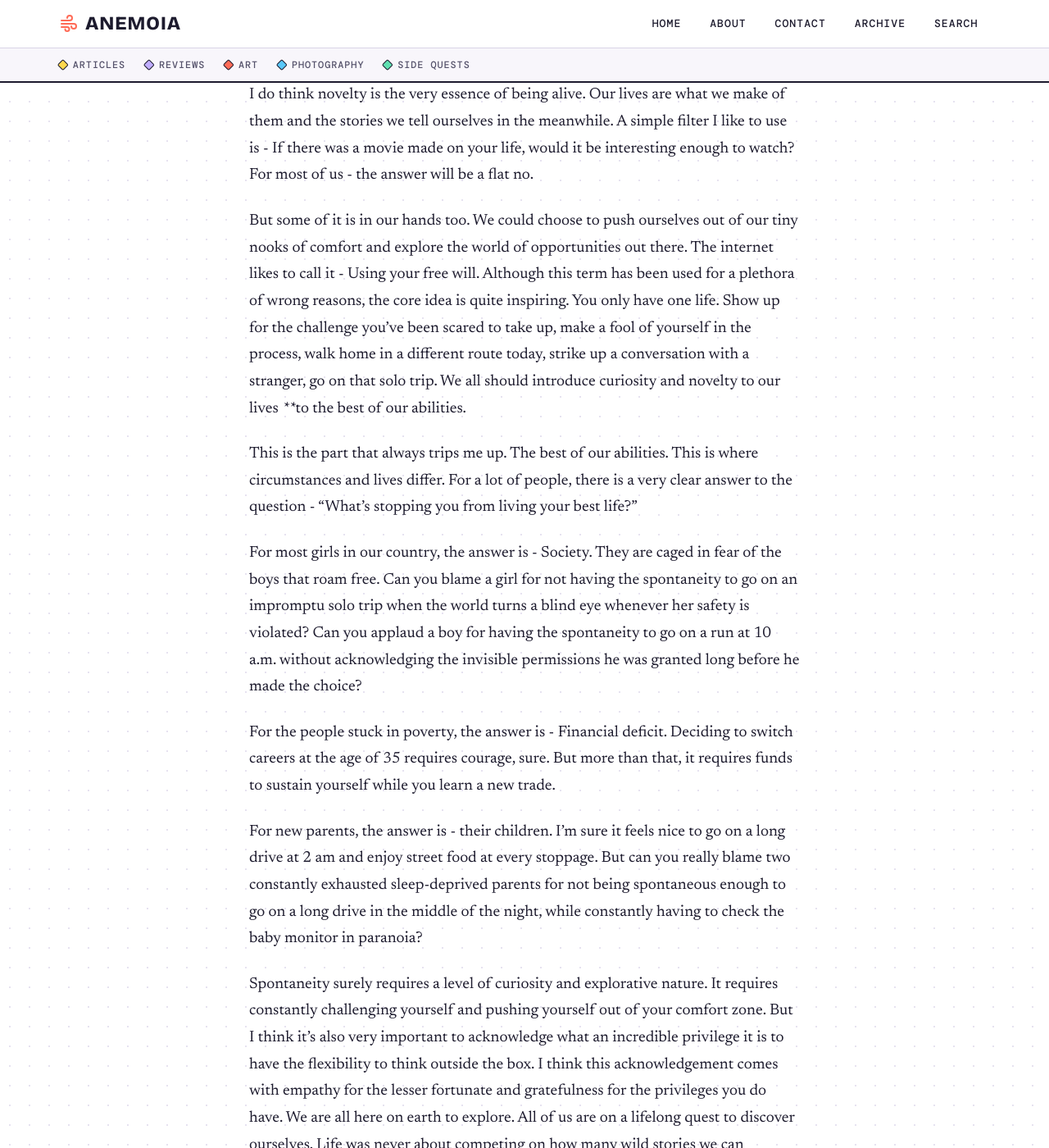
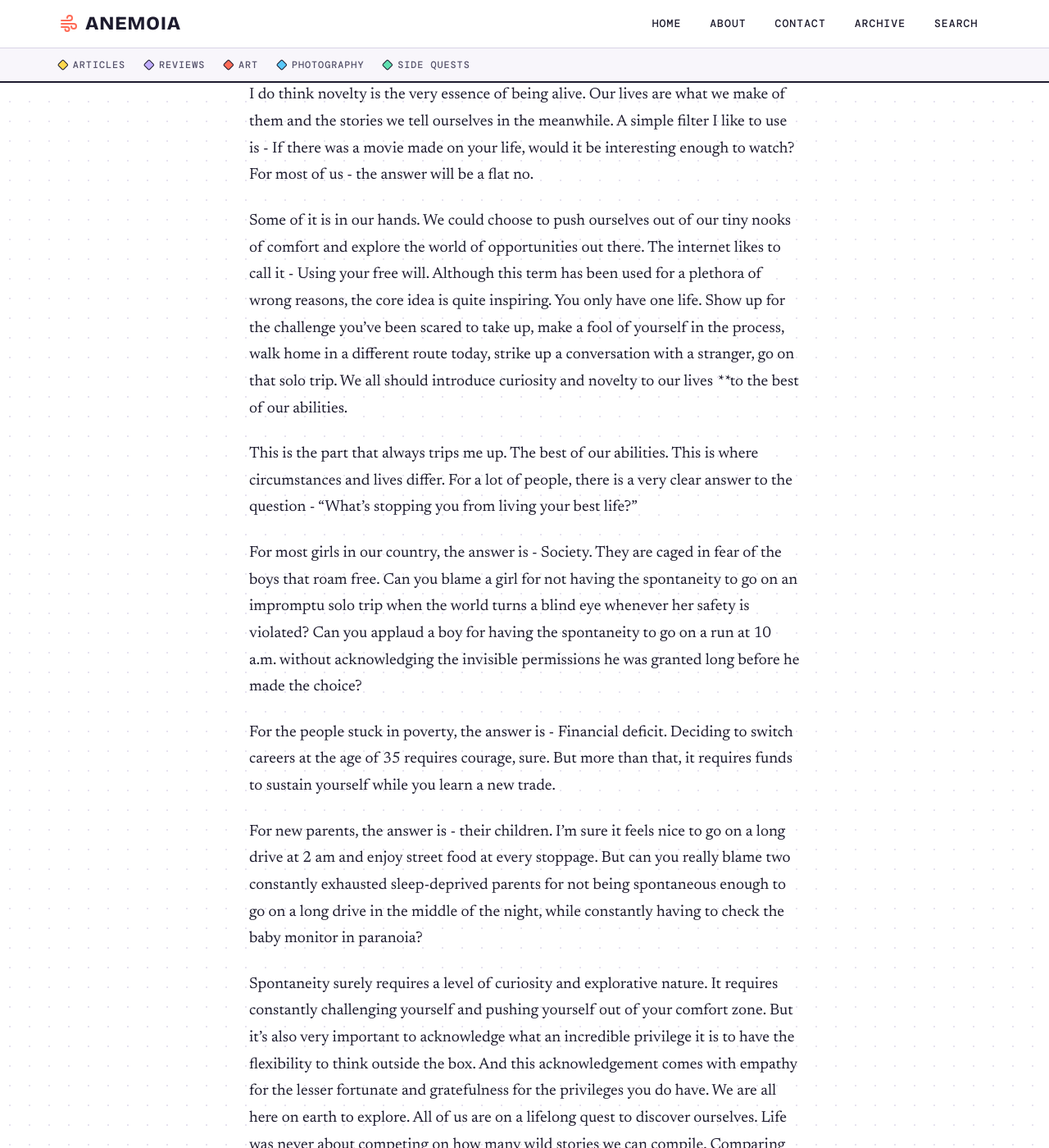
Before and after one commit to TanzilaTabassum/anemoia, a Jekyll site: the page built from _writing/the-privilege-of-spontaneity.md, in a window 1280 px wide and 1400 px high, scrolled down 2096 px. Shown: the whole window at 82% size. Built offline with Jekyll 4.4.1, drawn with Linux system fonts in a browser that asks for light colours; some of the changed text lies outside the part shown.

Commit message:
Update _writing/the-privilege-of-spontaneity.md (via Pages CMS)

```diff
--- a/_writing/the-privilege-of-spontaneity.md
+++ b/_writing/the-privilege-of-spontaneity.md
@@ -9,13 +9,13 @@
 ---
 We applaud spontaneity quite a lot. We seem to idolize the people that move through life with no care in the world. The kind of people that are up for anything - If you call them up at 2:00 a.m. and ask if they wanna roam around the city, you can be sure their answer will always be - Hell yes. The kind of people that decide where they wanna go at the station. The ones that leave home in a whim to go on a month long solo trip. The ones that put no more than 2 minutes of thought into deciding to color their hair blue. They seem to light up rooms, become the center of every party they attend. And rightfully so. They have the best stories - of failure, of regret, of adrenaline rush, of euphoria.
 
-After all, isn't that the point of life? To live life to the fullest, to live every day as if it was the last?
+After all, isn't that the point of life? To live to the fullest, to live every day as if it was the last?
 
 You'll find amazing philosophic angles in the minds of these people. They don't want to regret not having taken any opportunities that were sent their way. They chase the novelty, the excitement, the sense of feeling alive. The idea of not having any stories to tell their grandchildren terrifies them.
 
 I do think novelty is the very essence of being alive. Our lives are what we make of them and the stories we tell ourselves in the meanwhile. A simple filter I like to use is - If there was a movie made on your life, would it be interesting enough to watch? For most of us - the answer will be a flat no.
 
-But some of it is in our hands too. We could choose to push ourselves out of our tiny nooks of comfort and explore the world of opportunities out there. The internet likes to call it - Using your free will. Although this term has been used for a plethora of wrong reasons, the core idea is quite inspiring. You only have one life. Show up for the challenge you’ve been scared to take up, make a fool of yourself in the process, walk home in a different route today, strike up a conversation with a stranger, go on that solo trip. We all should introduce curiosity and novelty to our lives ****to the best of our abilities.
+Some of it is in our hands. We could choose to push ourselves out of our tiny nooks of comfort and explore the world of opportunities out there. The internet likes to call it - Using your free will. Although this term has been used for a plethora of wrong reasons, the core idea is quite inspiring. You only have one life. Show up for the challenge you’ve been scared to take up, make a fool of yourself in the process, walk home in a different route today, strike up a conversation with a stranger, go on that solo trip. We all should introduce curiosity and novelty to our lives ****to the best of our abilities.
 
 This is the part that always trips me up. The best of our abilities. This is where circumstances and lives differ. For a lot of people, there is a very clear answer to the question - "What's stopping you from living your best life?"
 
@@ -25,6 +25,6 @@
 
 For new parents, the answer is - their children. I’m sure it feels nice to go on a long drive at 2 am and enjoy street food at every stoppage. But can you really blame two constantly exhausted sleep-deprived parents for not being spontaneous enough to go on a long drive in the middle of the night, while constantly having to check the baby monitor in paranoia?
 
-Spontaneity surely requires a level of curiosity and explorative nature. It requires constantly challenging yourself and pushing yourself out of your comfort zone. But I think it’s also very important to acknowledge what an incredible privilege it is to have the flexibility to think outside the box. I think this acknowledgement comes with empathy for the lesser fortunate and gratefulness for the privileges you do have. We are all here on earth to explore. All of us are on a lifelong quest to discover ourselves. Life was never about competing on how many wild stories we can compile. Comparing yourself to people that had obvious advantages will never bring joy to you. You may lack certain privileges, but life is the most beautiful when you look at it through the lens of wonder. Regardless of circumstances, we all have that lens within our hearts, why not put the glasses on?
+Spontaneity surely requires a level of curiosity and explorative nature. It requires constantly challenging yourself and pushing yourself out of your comfort zone. But it’s also very important to acknowledge what an incredible privilege it is to have the flexibility to think outside the box. And this acknowledgement comes with empathy for the lesser fortunate and gratefulness for the privileges you do have. We are all here on earth to explore. All of us are on a lifelong quest to discover ourselves. Life was never about competing on how many wild stories we can compile. Comparing yourself to people that had obvious advantages will never bring joy to you. You may lack certain privileges, but life is the most beautiful when you look at it through the lens of wonder. Regardless of circumstances, we all have that lens within our hearts, why not put the glasses on?
 
 May we never get so wrapped up in comparison that we forget the whole point. Perhaps the measure of a life was never how far we could wander, but how much wonder we could find within the distance we were given
```
